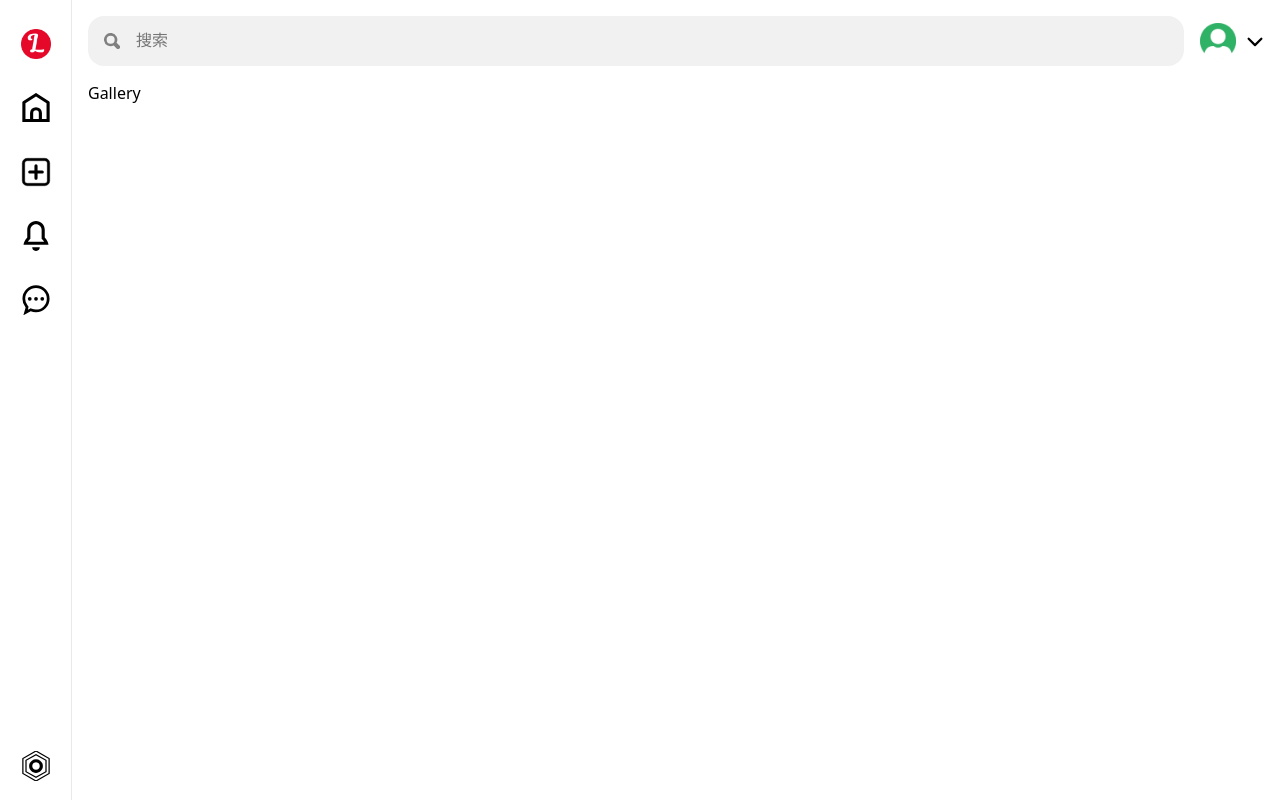
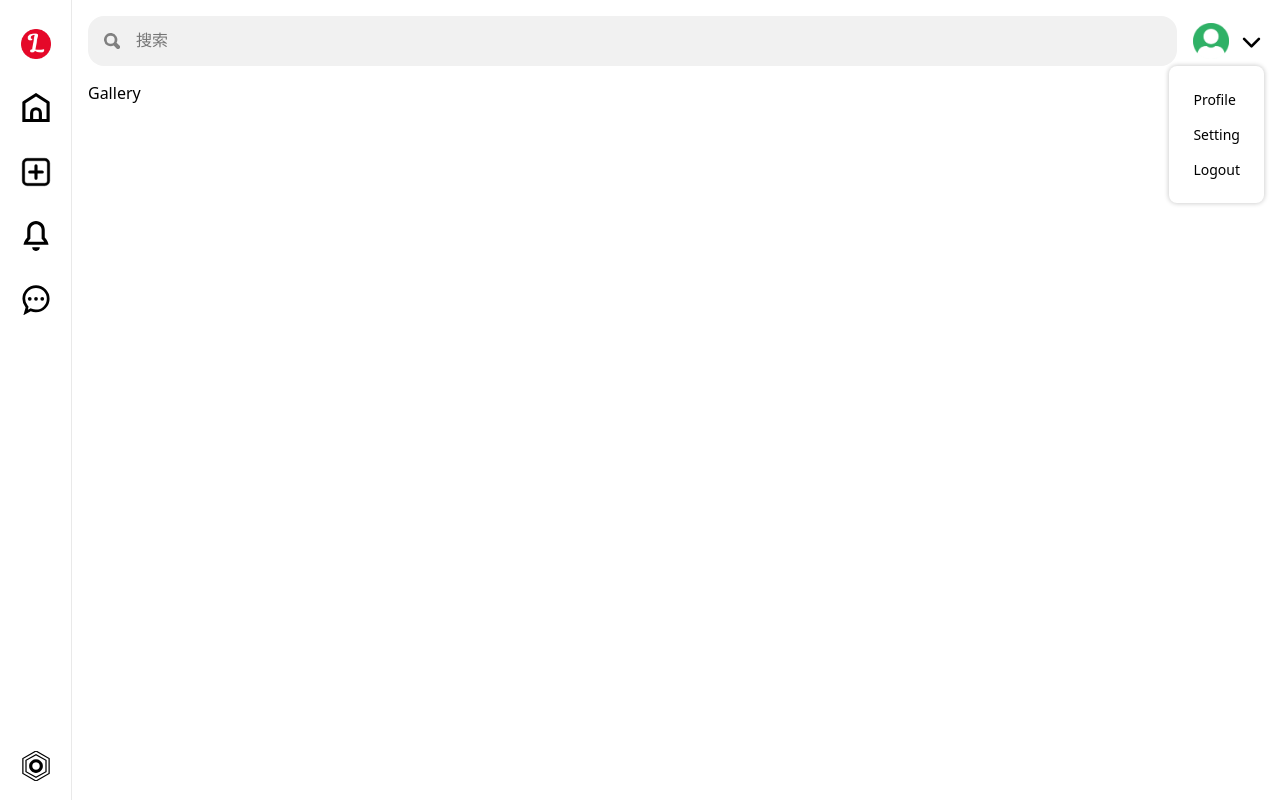
Before and after one commit to coderhyz/PinIntrest, a React (Vite) app in the folder client/full-stack-pinterest/: page / in a window 1280 px wide. Both pictures are taken after a click on the picture 1255 px from the left and 41 px from the top of the page. Built offline with nearby package versions, Linux system fonts and the light colour scheme.

Commit message:
feat:左边栏和上栏布局完成

```diff
--- a/client/full-stack-pinterest/src/components/userButton/userButton.css
+++ b/client/full-stack-pinterest/src/components/userButton/userButton.css
@@ -3,6 +3,7 @@
     align-items: center;
     gap: 10px;
     /* background-color: pink; */
+    position: relative;
 }
 .userButton img {
     width: 36px;
@@ -12,8 +13,9 @@
 }
 .userButton .arrow {
     cursor: pointer;
-    width: 18px;
-    height: 18px;
+    width: 25px;
+    height: 25px;
+    padding: 2px;
 }
 .userButton .arrow:active {
     background-color: #f1f1f1;
@@ -23,3 +25,37 @@
     background-color: #f1f1f1;
     /* border-radius: 100%; */
 }
+.userOptions {
+    position: absolute;
+    right: 0;
+    top: 120%;
+    padding: 16px;
+    border-radius: 8px;
+    background-color: white;
+    z-index: 999;
+    display: flex;
+    flex-direction: column;
+    font-size: 14px;
+    box-shadow: 0px 0px 4px 1px rgba(0, 0, 0, 0.177);
+}
+
+.userOption {
+  cursor: pointer;
+  padding: 8px;
+  border-radius: 8px;
+}
+
+.userOption:hover {
+  background-color: #f1f1f1;
+  color: gray;
+}
+.loginLink{
+    cursor: pointer;
+    font-size: 18px;
+    padding: 10px;
+    transition: background-color .3s;
+}
+.loginLink:hover{
+    border-radius: 8px;
+    background-color: #f1f1f1;
+}
--- a/client/full-stack-pinterest/src/components/userButton/userButton.jsx
+++ b/client/full-stack-pinterest/src/components/userButton/userButton.jsx
@@ -1,10 +1,27 @@
 import './userButton.css'
+import { useState } from 'react';
 function UserButton() {
-    return (
+    const [open, setOpen] = useState(false);
+    const [currentUser, setCurrentUser] = useState(true)
+    return (currentUser ?
         <div className="userButton">
             <img src="/general/noAvatar.png" alt="User Avatar" />
-            <img className="arrow" src="/general/arrow.svg" alt="Arrow" />
+            <img onClick={() => setOpen(prev => !prev)} className="arrow" src="/general/arrow.svg" alt="Arrow" />
+            {
+                open && <div className="userOptions">
+                    <div className="userOption">Profile</div>
+                    <div className="userOption">Setting</div>
+                    <div className="userOption">Logout</div>
+                </div>
+            }
         </div>
+
+        : (
+            <p className='loginLink'>
+                Login/SingUP
+            </p>
+        )
+
     );
 }
 
```
